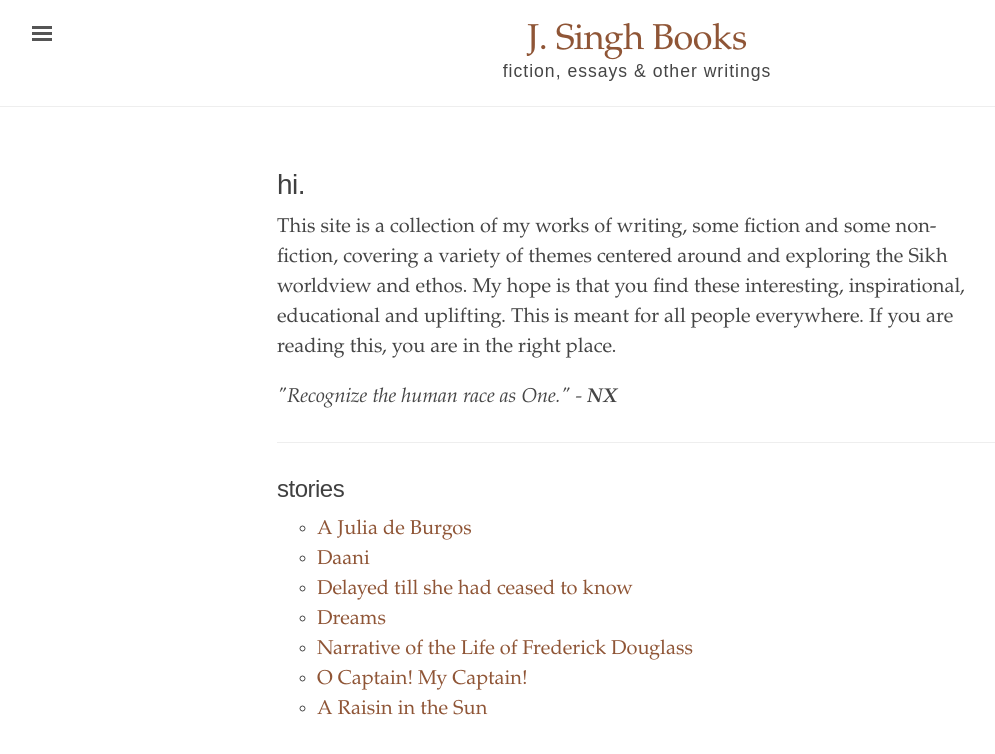
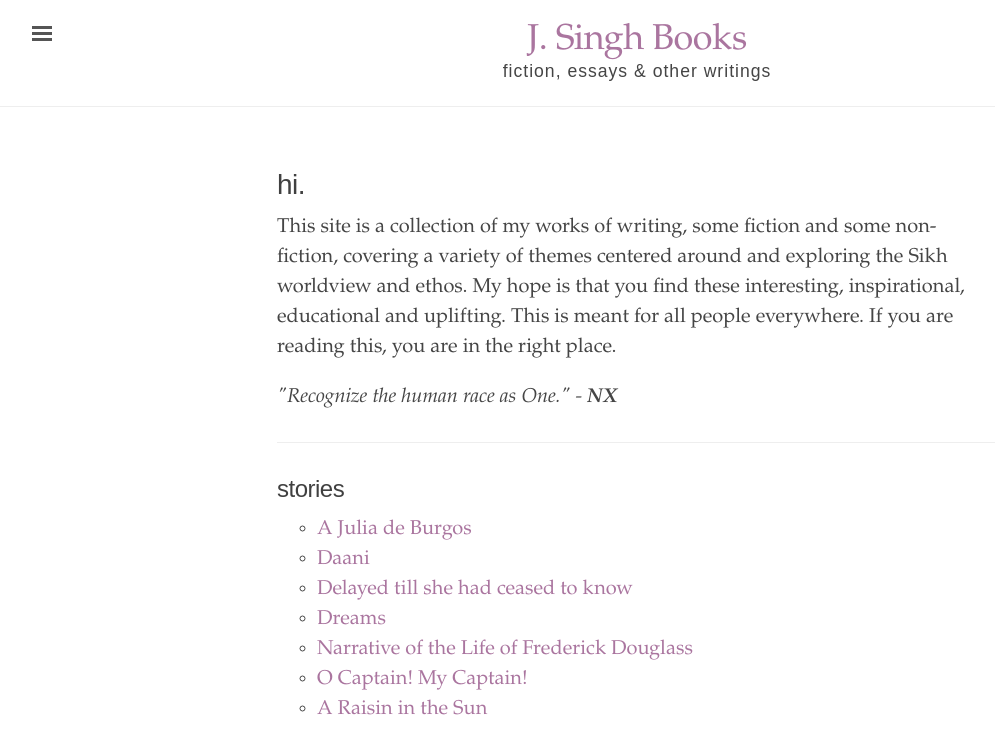
Before and after one commit to jsinghbooks/jsinghbooks.github.io, a Jekyll site: the page built from index.html, in a window 1280 px wide. Shown: the top 754 px of the page, without its empty margins (3-998 px from the left). Built offline with Jekyll 4.4.1, drawn with Linux system fonts in a browser that asks for light colours.

Commit message:
Update _config.yml

```diff
--- a/_config.yml
+++ b/_config.yml
@@ -14,7 +14,7 @@ author:
   email:             jsinghbooks@gmail.com
 
 # Color scheme. Options: red, orange, magenta, cyan, blue, brown
-color-scheme: brown
+color-scheme: magenta
 
 # Permalinks
 permalink: pretty
```
